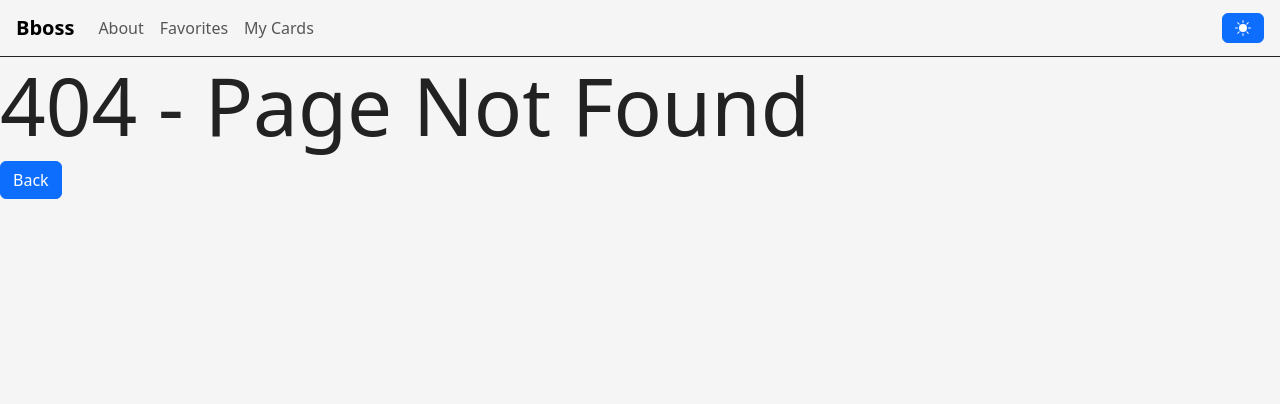
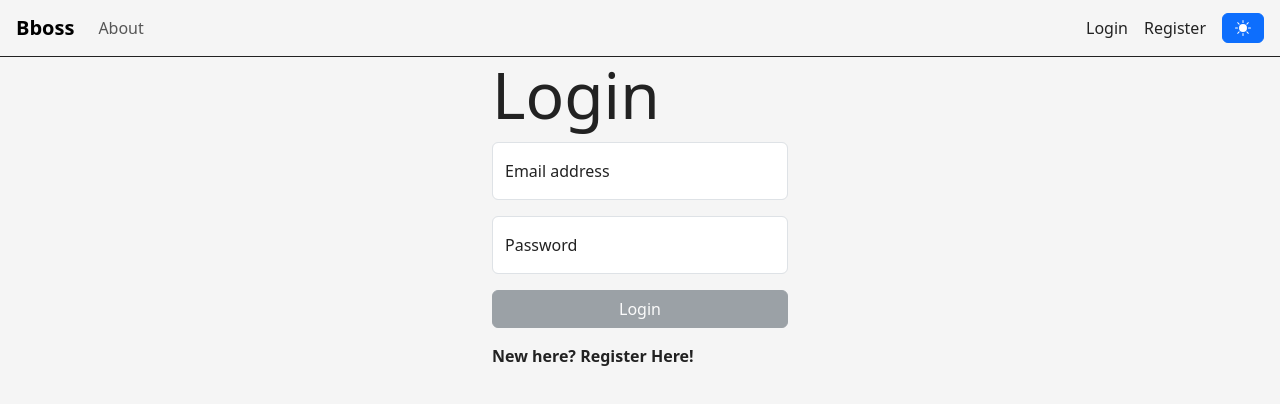
Before and after one commit to rotemfuks/Bbeauty, a React (Create React App) app: page /login in a window 1280 px wide. Before the commit this address had no page. Shown: the top 404 px of the page. Built offline with nearby package versions, Linux system fonts and the light colour scheme.

Commit message:
login context

```diff
--- a/src/App.tsx
+++ b/src/App.tsx
@@ -5,7 +5,7 @@ import { ToastContainer } from "react-toastify";
 import Login from "./components/Login";
 import Register from "./components/Register";
 import { Navigation } from "./components/Navigation";
-import { useContext, useState } from "react";
+import { useContext } from "react";
 
 import './styles/main.scss';
 import styles from './App.module.scss';
@@ -14,31 +14,19 @@ import Favorites from "./components/Favorites";
 import { About } from "./components/About";
 import Cards from "./components/Cards";
 
-const USER = {
-  name: "rotem fuks",
-  email: "bar74064@gmail.com",
-  phone: "0547424641",
-  password: "123456789",
-  isAdmin: false,
-  isbusiness: true,
-  id: 1,
-};
-
 function App() {
-  const [userInfo, setUserInfo] = useState(USER);
-
   const { theme } = useContext(ThemeContext);
 
   return (
     <div className={`${styles.app} ${styles[theme]}`} data-bs-theme={theme}>
       <ToastContainer />
       <Router>
-        <Navigation userInfo={userInfo} setUserInfo={setUserInfo} />
+        <Navigation />
         <Routes>
-          <Route path="/" element={<Login setUserInfo={setUserInfo} />} />
+          <Route path="/login" element={<Login />} />
           <Route
             path="/register"
-            element={<Register setUserInfo={setUserInfo} />}
+            element={<Register />}
           />
           <Route path="/home" element={<Home />} />
           <Route path="/about" element={<About />} />
--- a/src/components/Login.tsx
+++ b/src/components/Login.tsx
@@ -1,41 +1,31 @@
 import { useFormik } from "formik";
-import { FunctionComponent, useState } from "react";
+import { useContext } from "react";
 import { Link, useNavigate } from "react-router-dom";
 import * as yup from "yup";
 import { checkUser } from "../services/userService";
 import { errorMsg, successMsg } from "../services/feedbacksService";
+import { LoginContext } from "../context/LoginContext";
+import User from "../interfaces/User";
 
-interface LoginProps {
-  setUserInfo: Function;
-}
 
-const Login: FunctionComponent<LoginProps> = ({ setUserInfo }) => {
-  let navigate = useNavigate();
-  let formik = useFormik({
+function Login() {
+  const { setUser } = useContext(LoginContext);
+  const navigate = useNavigate();
+  const formik = useFormik({
     initialValues: { email: "", password: "" },
     validationSchema: yup.object({
       email: yup.string().required().email(),
       password: yup.string().required().min(8),
     }),
     onSubmit(values) {
-      checkUser(values)
+      checkUser(values as User)
         .then((res) => {
           if (res.data.length) {
             navigate("/home");
             successMsg(`youre logged in as ${values.email}`);
 
-            sessionStorage.setItem(
-              "userInfo",
-              JSON.stringify({
-                email: res.data[0].email,
-                isAdmin: res.data[0].isAdmin,
-                userId: res.data[0].id,
-              })
-            );
+            setUser(res.data[0]);
 
-            setUserInfo(
-              JSON.parse(sessionStorage.getItem("userInfo") as string)
-            );
           } else errorMsg("wrong email or password");
         })
         .catch((err) => console.log(err));
--- a/src/components/Navigation.module.scss
+++ b/src/components/Navigation.module.scss
@@ -9,4 +9,11 @@
     display: flex;
     gap: 1rem;
   }
+
+  .actions {
+    margin-left: auto;
+    display: flex;
+    gap: 1rem;
+    align-items: center;
+  }
 }
--- a/src/components/Navigation.tsx
+++ b/src/components/Navigation.tsx
@@ -1,19 +1,23 @@
 import { NavLink, useNavigate } from "react-router-dom";
-import { Nav, Navbar } from "react-bootstrap";
+import { Button, Nav, Navbar } from "react-bootstrap";
 
 import styles from "./Navigation.module.scss";
 import { ThemeButton } from "./ThemeButton";
-import { useState } from "react";
+import { useContext, useState } from "react";
+import { LoginContext } from "../context/LoginContext";
 
-interface NavbarProps {
-  userInfo: any;
-  setUserInfo: Function;
-}
-
-export function Navigation({ userInfo, setUserInfo }: NavbarProps) {
+export function Navigation() {
   const [isExpended, setIsExpended] = useState(false);
   const toggleIsExpended = () => {
     setIsExpended((prevState) => !prevState);
+  };
+
+  const navigate = useNavigate();
+  const { user, logout } = useContext(LoginContext);
+
+  const onLogoutClick = () => {
+    logout();
+    navigate("/login");
   };
 
   return (
@@ -30,19 +34,19 @@ export function Navigation({ userInfo, setUserInfo }: NavbarProps) {
             About
           </Nav.Link>
 
-          {userInfo && (
+          {user && (
             <>
               <Nav.Link as={NavLink} to="/favorites">
                 Favorites
               </Nav.Link>
 
-              {userInfo.isbusiness || userInfo.isAdmin ? (
+              {user.isBusiness || user.isAdmin ? (
                 <Nav.Link as={NavLink} to="/cards">
                   My Cards
                 </Nav.Link>
               ) : null}
 
-              {userInfo.isAdmin ? (
+              {user.isAdmin ? (
                 <Nav.Link as={NavLink} to="/sandbox">
                   Sandbox
                 </Nav.Link>
@@ -50,7 +54,25 @@ export function Navigation({ userInfo, setUserInfo }: NavbarProps) {
             </>
           )}
         </Nav>
-        <ThemeButton />
+
+        <div className={styles.actions}>
+          {!user ? (
+            <>
+              <Nav.Link as={NavLink} to="/login">
+                Login
+              </Nav.Link>
+              <Nav.Link as={NavLink} to="/register">
+                Register
+              </Nav.Link>
+            </>
+          ) : (
+            <>
+              <div>{user.name}</div>
+              <Button onClick={onLogoutClick}>Logout</Button>
+            </>
+          )}
+          <ThemeButton />
+        </div>
       </Navbar.Collapse>
     </Navbar>
   );
--- a/src/components/Register.tsx
+++ b/src/components/Register.tsx
@@ -4,11 +4,15 @@ import { Link, useNavigate } from "react-router-dom";
 import * as yup from "yup";
 import { addUser, checkUser } from "../services/userService";
 import { errorMsg, successMsg } from "../services/feedbacksService";
+import User from "../interfaces/User";
 
 interface RegisterProps {
-  setUserInfo: Function;
+
 }
-const Register: FunctionComponent<RegisterProps> = ({ setUserInfo }) => {
+const Register: FunctionComponent<RegisterProps> = () => {
+
+
+  const setUserInfo = (x: any) => {};
   let navigate = useNavigate();
   let formik = useFormik({
     initialValues: {
@@ -27,7 +31,7 @@ const Register: FunctionComponent<RegisterProps> = ({ setUserInfo }) => {
     }),
 
     onSubmit(values) {
-      addUser({ ...values, isAdmin: false })
+      addUser({ ...values, isAdmin: false } as User)
         .then((res) => {
           navigate("/home");
 
--- a/src/components/ThemeButton.module.scss
+++ b/src/components/ThemeButton.module.scss
@@ -2,5 +2,4 @@
     display: flex;
     justify-content: center;
     align-items: center;
-    margin-left: auto;
 }
--- /dev/null
+++ b/src/context/LoginContext.tsx
@@ -0,0 +1,32 @@
+import React, { createContext, useState, useContext } from "react";
+import User from "../interfaces/User";
+
+interface LoginContextType {
+  user: User | null;
+  setUser: (user: User) => void;
+  logout: () => void;
+}
+
+export const LoginContext = createContext<LoginContextType>({
+  user: null,
+  setUser: () => {},
+  logout: () => {},
+});
+
+export function LoginProvider({ children }: { children: React.ReactNode }) {
+  const [user, _setUser] = useState<User | null>(null);
+
+  const setUser = (user: User) => {
+    _setUser(user);
+  };
+
+  const logout = () => {
+    _setUser(null);
+  };
+
+  return (
+    <LoginContext.Provider value={{ user, setUser, logout }}>
+      {children}
+    </LoginContext.Provider>
+  );
+};
--- a/src/index.tsx
+++ b/src/index.tsx
@@ -5,6 +5,7 @@ import App from "./App";
 import reportWebVitals from "./reportWebVitals";
 import "../node_modules/bootstrap/dist/js/bootstrap.bundle";
 import { ThemeProvider } from "./context/ThemeContext";
+import { LoginProvider } from "./context/LoginContext";
 
 const root = ReactDOM.createRoot(
   document.getElementById("root") as HTMLElement
@@ -12,7 +13,9 @@ const root = ReactDOM.createRoot(
 root.render(
   <React.StrictMode>
     <ThemeProvider>
-      <App />
+      <LoginProvider>
+        <App />
+      </LoginProvider>
     </ThemeProvider>
   </React.StrictMode>
 );
```
Also changed, not shown: src/interfaces/User.ts (+9 -8 lines), tsconfig.json (+2 -8 lines).
